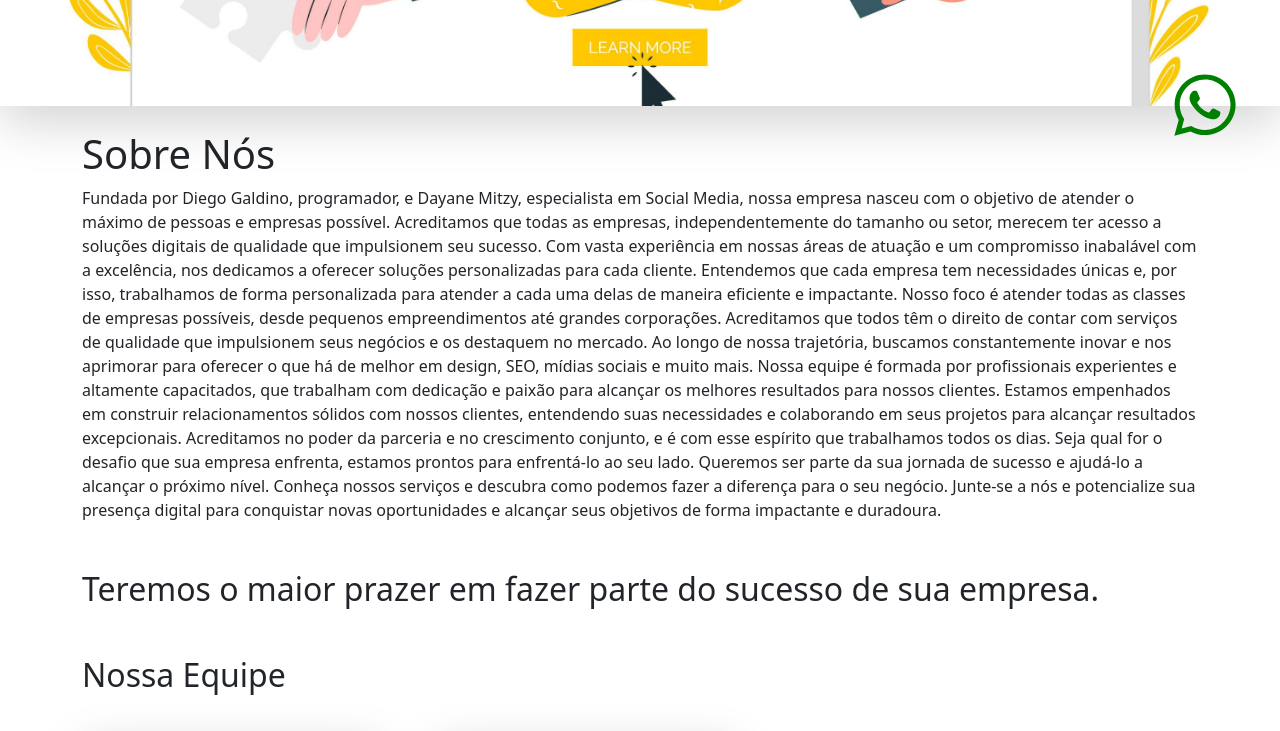
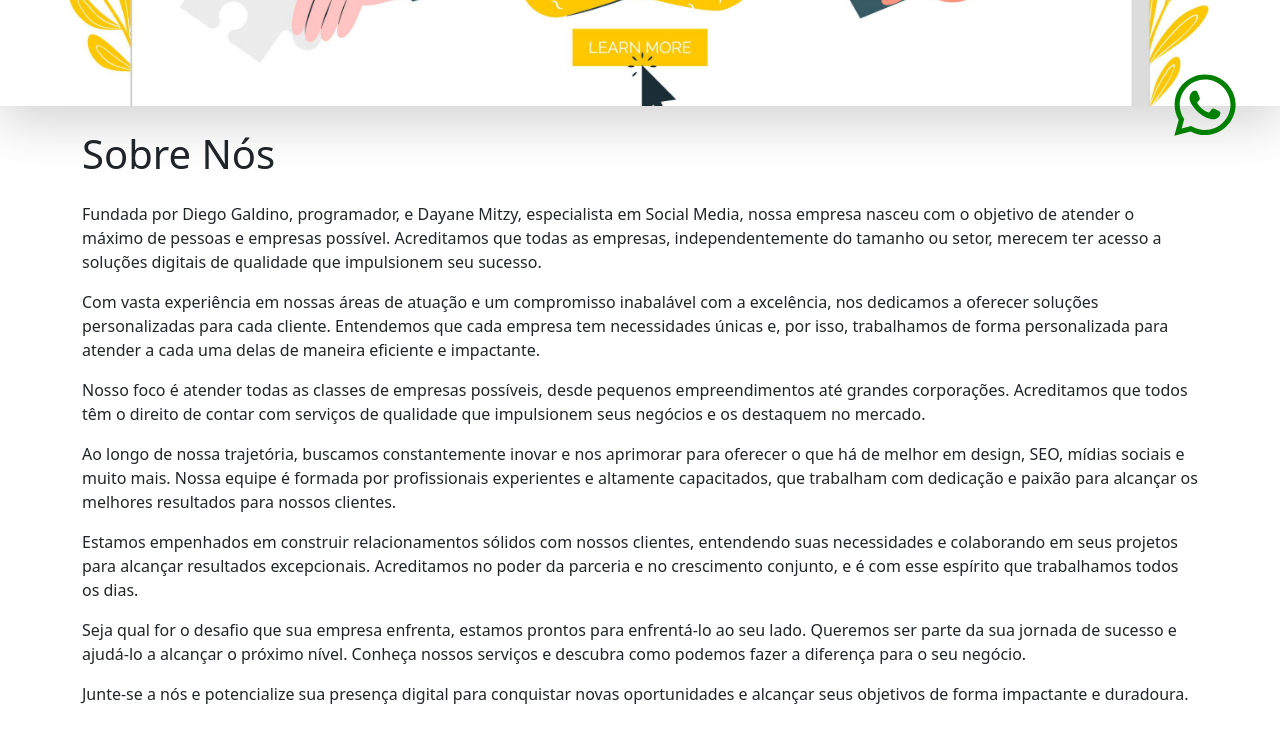
Before and after one commit to diegogaldino-dev/agenciadds, a React (Create React App) app: page /quem-somos in a window 1280 px wide. Shown: the part 620-1351 px from the top of the page. Built offline with nearby package versions, Linux system fonts and the light colour scheme.

Commit message:
adding text of who we are

```diff
--- a/src/components/pages/QuemSomos.jsx
+++ b/src/components/pages/QuemSomos.jsx
@@ -36,38 +36,61 @@ const QuemSomos = () => {
       </div>
 
       <div className="container mt-4">
-        <h1>Sobre Nós</h1>
-        Fundada por Diego Galdino, programador, e Dayane Mitzy, especialista em
-        Social Media, nossa empresa nasceu com o objetivo de atender o máximo de
-        pessoas e empresas possível. Acreditamos que todas as empresas,
-        independentemente do tamanho ou setor, merecem ter acesso a soluções
-        digitais de qualidade que impulsionem seu sucesso. Com vasta experiência
-        em nossas áreas de atuação e um compromisso inabalável com a excelência,
-        nos dedicamos a oferecer soluções personalizadas para cada cliente.
-        Entendemos que cada empresa tem necessidades únicas e, por isso,
-        trabalhamos de forma personalizada para atender a cada uma delas de
-        maneira eficiente e impactante. Nosso foco é atender todas as classes de
-        empresas possíveis, desde pequenos empreendimentos até grandes
-        corporações. Acreditamos que todos têm o direito de contar com serviços
-        de qualidade que impulsionem seus negócios e os destaquem no mercado. Ao
-        longo de nossa trajetória, buscamos constantemente inovar e nos
+      <h1 className="mb-4">Sobre Nós</h1>
+      <div className="row">
+        <div className="col-md-12">
+          <p>
+            Fundada por Diego Galdino, programador, e Dayane Mitzy,
+            especialista em Social Media, nossa empresa nasceu com o objetivo
+            de atender o máximo de pessoas e empresas possível. Acreditamos que
+            todas as empresas, independentemente do tamanho ou setor, merecem
+            ter acesso a soluções digitais de qualidade que impulsionem seu
+            sucesso.
+          </p>
+          <p>
+            Com vasta experiência em nossas áreas de atuação e um compromisso
+            inabalável com a excelência, nos dedicamos a oferecer soluções
+            personalizadas para cada cliente. Entendemos que cada empresa tem
+            necessidades únicas e, por isso, trabalhamos de forma personalizada
+            para atender a cada uma delas de maneira eficiente e impactante.
+          </p>
+          <p>
+            Nosso foco é atender todas as classes de empresas possíveis, desde
+            pequenos empreendimentos até grandes corporações. Acreditamos que
+            todos têm o direito de contar com serviços de qualidade que
+            impulsionem seus negócios e os destaquem no mercado.
+          </p>
+          <p>
+            Ao longo de nossa trajetória, buscamos constantemente inovar e nos
             aprimorar para oferecer o que há de melhor em design, SEO, mídias
             sociais e muito mais. Nossa equipe é formada por profissionais
             experientes e altamente capacitados, que trabalham com dedicação e
             paixão para alcançar os melhores resultados para nossos clientes.
+          </p>
+          <p>
             Estamos empenhados em construir relacionamentos sólidos com nossos
-        clientes, entendendo suas necessidades e colaborando em seus projetos
-        para alcançar resultados excepcionais. Acreditamos no poder da parceria
-        e no crescimento conjunto, e é com esse espírito que trabalhamos todos
-        os dias. Seja qual for o desafio que sua empresa enfrenta, estamos
-        prontos para enfrentá-lo ao seu lado. Queremos ser parte da sua jornada
-        de sucesso e ajudá-lo a alcançar o próximo nível. Conheça nossos
-        serviços e descubra como podemos fazer a diferença para o seu negócio.
-        Junte-se a nós e potencialize sua presença digital para conquistar novas
-        oportunidades e alcançar seus objetivos de forma impactante e duradoura.
+            clientes, entendendo suas necessidades e colaborando em seus
+            projetos para alcançar resultados excepcionais. Acreditamos no poder
+            da parceria e no crescimento conjunto, e é com esse espírito que
+            trabalhamos todos os dias.
+          </p>
+          <p>
+            Seja qual for o desafio que sua empresa enfrenta, estamos prontos
+            para enfrentá-lo ao seu lado. Queremos ser parte da sua jornada de
+            sucesso e ajudá-lo a alcançar o próximo nível. Conheça nossos
+            serviços e descubra como podemos fazer a diferença para o seu
+            negócio.
+          </p>
+          <p>
+            Junte-se a nós e potencialize sua presença digital para conquistar
+            novas oportunidades e alcançar seus objetivos de forma impactante e
+            duradoura.
+          </p>
           <h2 className="mt-5">
             Teremos o maior prazer em fazer parte do sucesso de sua empresa.
           </h2>
+        </div>
+      </div>
     </div>
 
       <section className="container mt-5">
```
Lines whose indentation alone changed are shown as unchanged.
